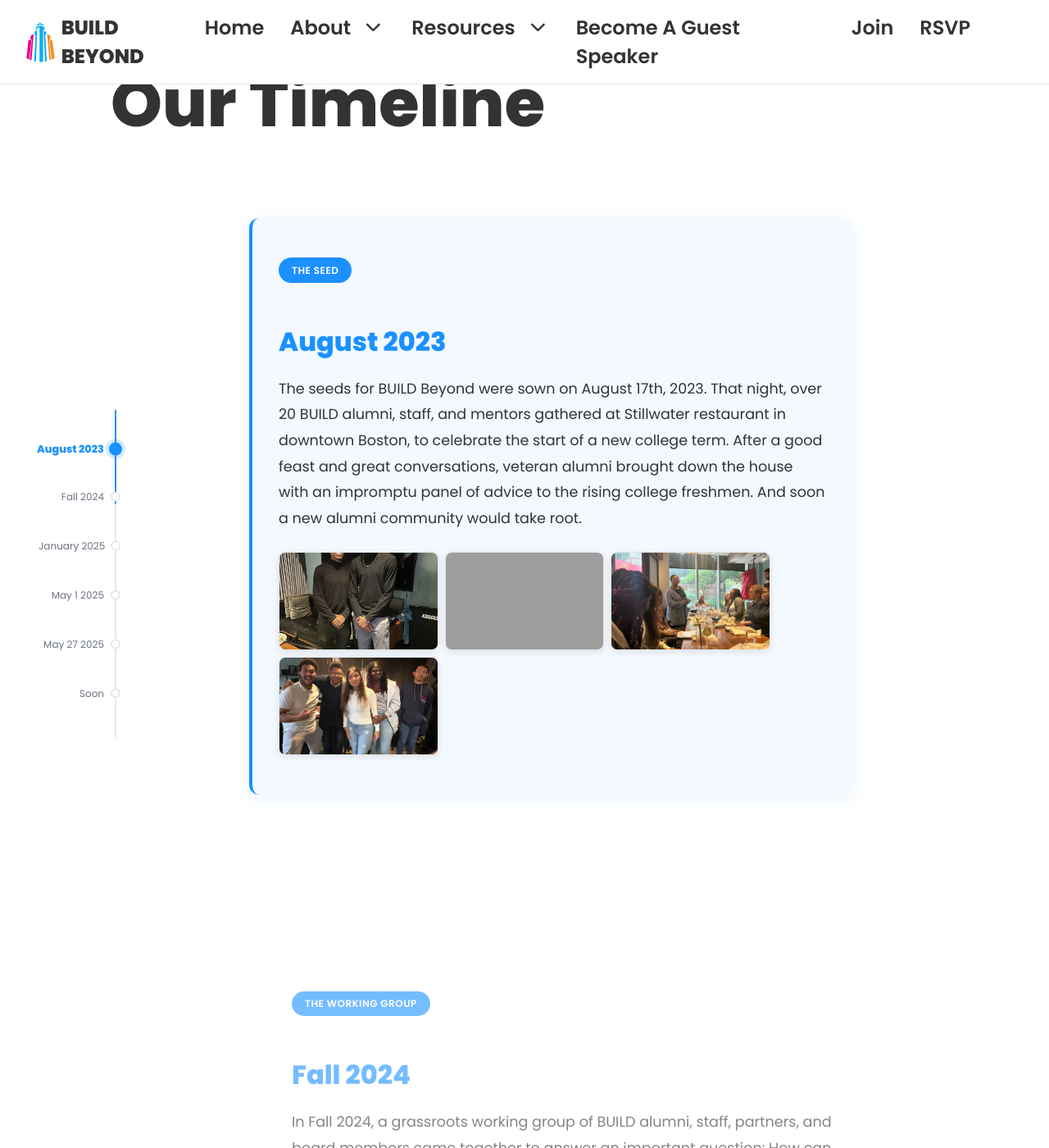
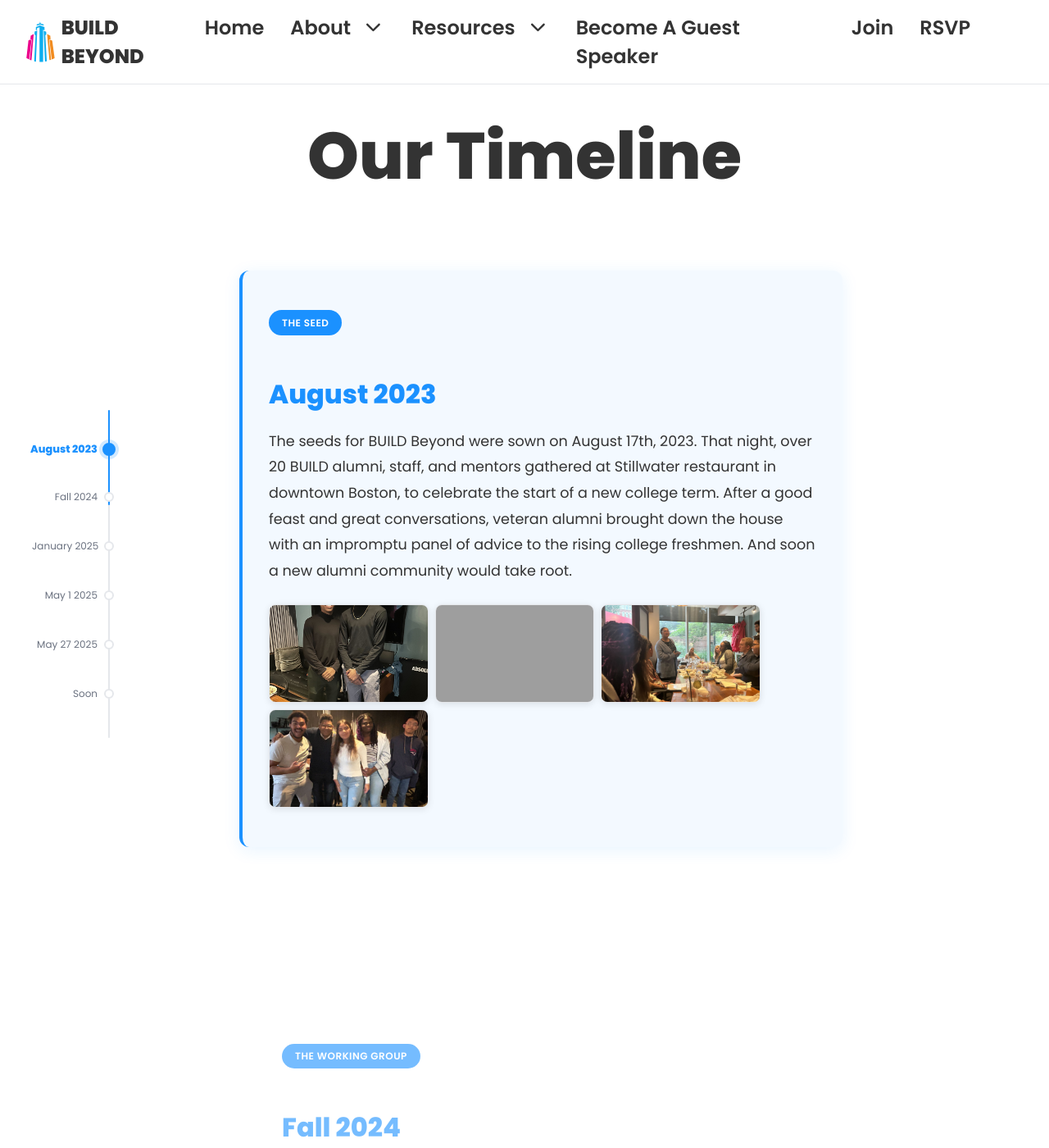
Before and after one commit to BUILDBeyondDev/BUILDBeyondClub, a Jekyll site: the page built from timeline.html, in a window 1280 px wide and 1400 px high. Shown: the whole window at 82% size. Built offline with Jekyll 4.4.1, drawn with Linux system fonts in a browser that asks for light colours; grey boxes are pictures that could not be loaded.

Commit message:
Timeline

```diff
--- a/styles/layout.css
+++ b/styles/layout.css
@@ -434,6 +434,15 @@
   border: 0;
   border-radius: 1rem;
 }
+/* TIMELINE LAYOUT - COMPLETE CENTERED VERSION WITH FIXED SIDEBAR */
+.timeline-section {
+  padding: 4rem 2rem 2rem 2rem;
+  position: relative;
+  min-height: 100vh;
+  display: flex;
+  flex-direction: column;
+  align-items: center;
+}
 
 .timeline-section h2 {
   font-size: 5rem;
@@ -454,47 +463,235 @@
   width: 100%;
   max-width: 1200px;
   margin: 0 auto;
+  align-items: flex-start; /* Important: align to top */
 }
 
-/* TIMELINE SIDEBAR - Now positioned relative to container */
+/* TIMELINE SIDEBAR - Fixed positioning that actually works */
 .timeline-sidebar {
-  position: sticky;
-  top: 50vh;
+  position: fixed;
+  left: calc(50% - 600px + 2rem); /* Position relative to centered container */
+  top: 50%;
   transform: translateY(-50%);
   width: 200px;
   height: 400px;
   z-index: 100;
-  flex-shrink: 0;
-  margin-right: 2rem;
 }
 
-/* TIMELINE CONTENT - Now flows next to sidebar */
+/* Fallback for smaller screens */
+@media (max-width: 1300px) {
+  .timeline-sidebar {
+    left: 2rem; /* Fallback to left edge */
+  }
+}
+
+.timeline-track {
+  position: relative;
+  width: 2px;
+  height: 100%;
+  background: var(--gray-light);
+  margin-left: 100px;
+  border-radius: 1px;
+}
+
+.timeline-progress {
+  position: absolute;
+  top: 0;
+  left: 0;
+  width: 100%;
+  height: 0%;
+  background: var(--blue);
+  border-radius: 2px;
+  transition: height 0.3s ease;
+}
+
+.timeline-markers {
+  position: absolute;
+  top: 0;
+  left: 50%;
+  transform: translateX(-50%);
+  width: 20px;
+  height: 100%;
+}
+
+.timeline-marker {
+  position: absolute;
+  width: 12px;
+  height: 12px;
+  background: var(--light);
+  border: 2px solid var(--gray-light);
+  border-radius: 50%;
+  left: 50%;
+  transform: translateX(-50%);
+  transition: all 0.3s ease;
+  cursor: pointer;
+  z-index: 2;
+}
+
+.timeline-marker.active {
+  border-color: var(--blue);
+  background: var(--blue);
+  width: 16px;
+  height: 16px;
+  box-shadow: 0 0 0 4px rgba(27, 145, 255, 0.2);
+}
+
+.timeline-year {
+  position: absolute;
+  left: -90px;
+  top: 50%;
+  transform: translateY(-50%);
+  font-size: 0.75rem;
+  font-weight: 500;
+  color: var(--gray-dark);
+  white-space: nowrap;
+  transition: all 0.3s ease;
+  width: 80px;
+  text-align: right;
+  pointer-events: none;
+  z-index: 1;
+}
+
+.timeline-marker.active .timeline-year {
+  color: var(--blue);
+  font-weight: 700;
+  font-size: 0.8rem;
+}
+
+/* TIMELINE CONTENT - Flows next to where sidebar would be */
 .timeline-content {
   flex: 1;
   padding: 2rem;
   max-width: 800px;
   margin: 0;
+  margin-left: 220px; /* Space for sidebar */
+}
+
+.timeline-item {
+  margin-bottom: 12rem;
+  padding: 3rem 2rem;
+  background: transparent;
+  border-radius: 0;
+  opacity: 0.6;
+  transform: translateX(20px);
+  transition: all 0.4s ease;
+  min-height: 300px;
+  position: relative;
+}
+
+.timeline-item:last-child {
+  margin-bottom: 8rem;
+}
+
+.timeline-item.active {
+  opacity: 1;
+  transform: translateX(0);
+  background: rgba(27, 145, 255, 0.05);
+  border-radius: 12px;
+  border-left: 4px solid var(--blue);
+  box-shadow: 0 4px 20px rgba(27, 145, 255, 0.1);
+}
+
+.timeline-item h3 {
+  font-size: 2rem;
+  font-weight: 700;
+  color: var(--blue);
+  margin-bottom: 1rem;
+}
+
+.timeline-item p {
+  font-size: 1.1rem;
+  line-height: 1.8;
+  color: var(--dark);
+}
+
+.timeline-item .event-tag {
+  display: inline-block;
+  background: var(--blue);
+  color: white;
+  padding: 0.4rem 1rem;
+  border-radius: 1.5rem;
+  font-size: 0.75rem;
+  font-weight: 600;
+  margin-bottom: 1rem;
+  text-transform: uppercase;
+  letter-spacing: 0.5px;
+}
+
+/* TIMELINE IMAGE GALLERY */
+.timeline-image-gallery {
+  display: grid;
+  grid-template-columns: repeat(auto-fit, minmax(150px, 1fr));
+  gap: 0.5rem;
+  margin-top: 1.5rem;
+  max-width: 600px;
+}
+
+.timeline-gallery-image {
+  width: 100%;
+  height: 120px;
+  object-fit: cover;
+  border-radius: 8px;
+  box-shadow: 0 2px 8px rgba(0,0,0,0.1);
+  transition: transform 0.3s ease, box-shadow 0.3s ease;
+  cursor: pointer;
+  border: none;
+  display: block;
+}
+
+.timeline-gallery-image:hover {
+  transform: scale(1.05);
+  box-shadow: 0 4px 16px rgba(0,0,0,0.2);
 }
 
 /* Mobile responsive */
+@media (max-width: 1024px) {
+  .timeline-container {
+    max-width: 900px;
+  }
+
+  .timeline-content {
+    max-width: 600px;
+    margin-left: 180px;
+  }
+}
+
 @media (max-width: 768px) {
+  .timeline-section {
+    padding: 2rem 1rem;
+  }
+
+  .timeline-section h2 {
+    font-size: 3rem;
+  }
+
+  /* Hide sidebar on mobile and center content */
+  .timeline-sidebar {
+    display: none;
+  }
+
   .timeline-container {
     flex-direction: column;
     align-items: center;
   }
 
-  .timeline-sidebar {
-    position: relative;
-    top: auto;
-    transform: none;
-    width: 100%;
-    height: 200px;
-    margin-right: 0;
-    margin-bottom: 2rem;
-  }
-
   .timeline-content {
     max-width: 100%;
     padding: 1rem;
+    margin-left: 0; /* Remove sidebar spacing on mobile */
+  }
+
+  .timeline-image-gallery {
+    grid-template-columns: repeat(2, 1fr);
+    gap: 0.3rem;
+  }
+
+  .timeline-gallery-image {
+    height: 100px;
   }
 }
+
+@media (max-width: 480px) {
+  .timeline-section h2 {
+    font-size: 2.5rem;
+  }
+}
```
